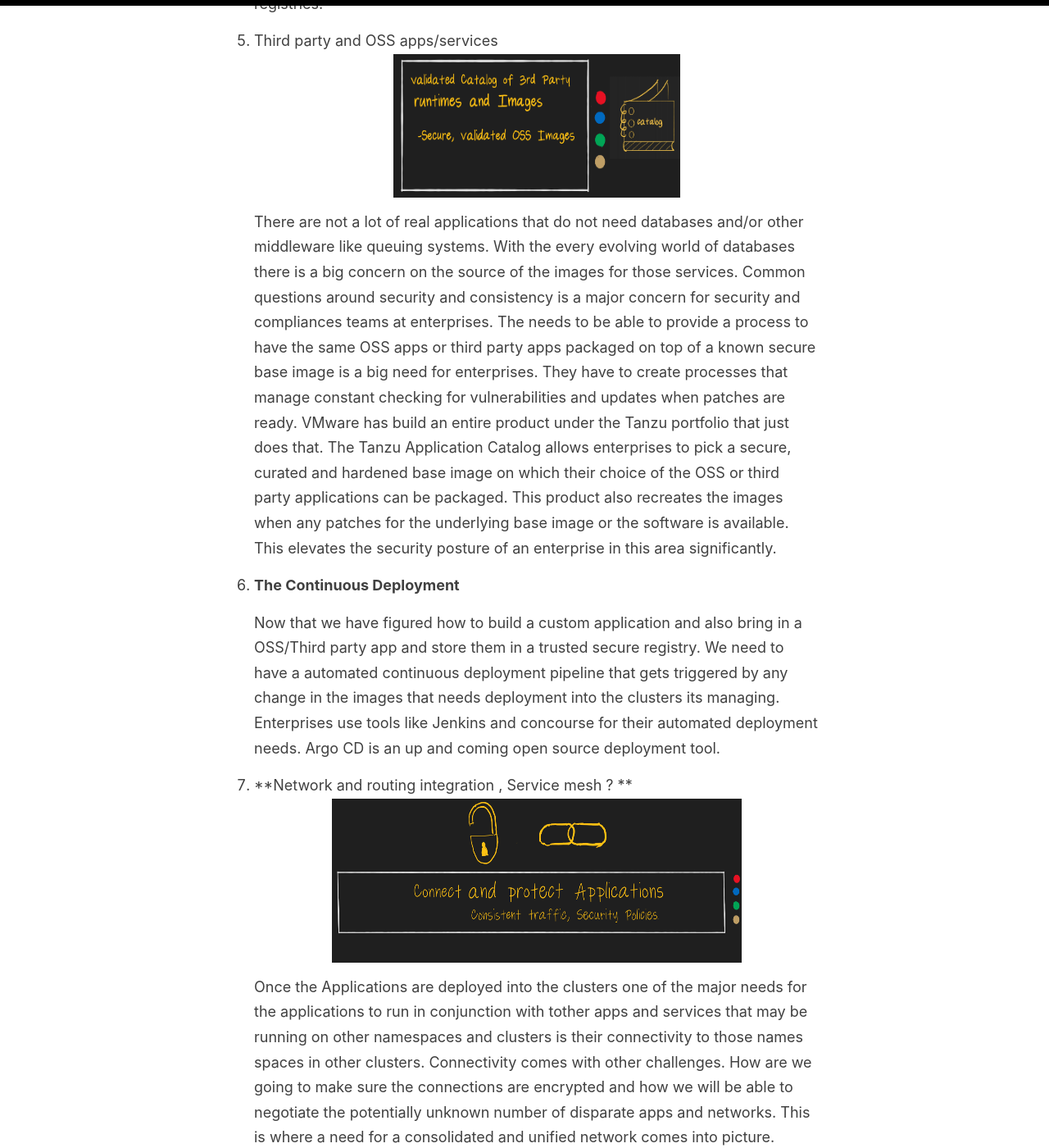
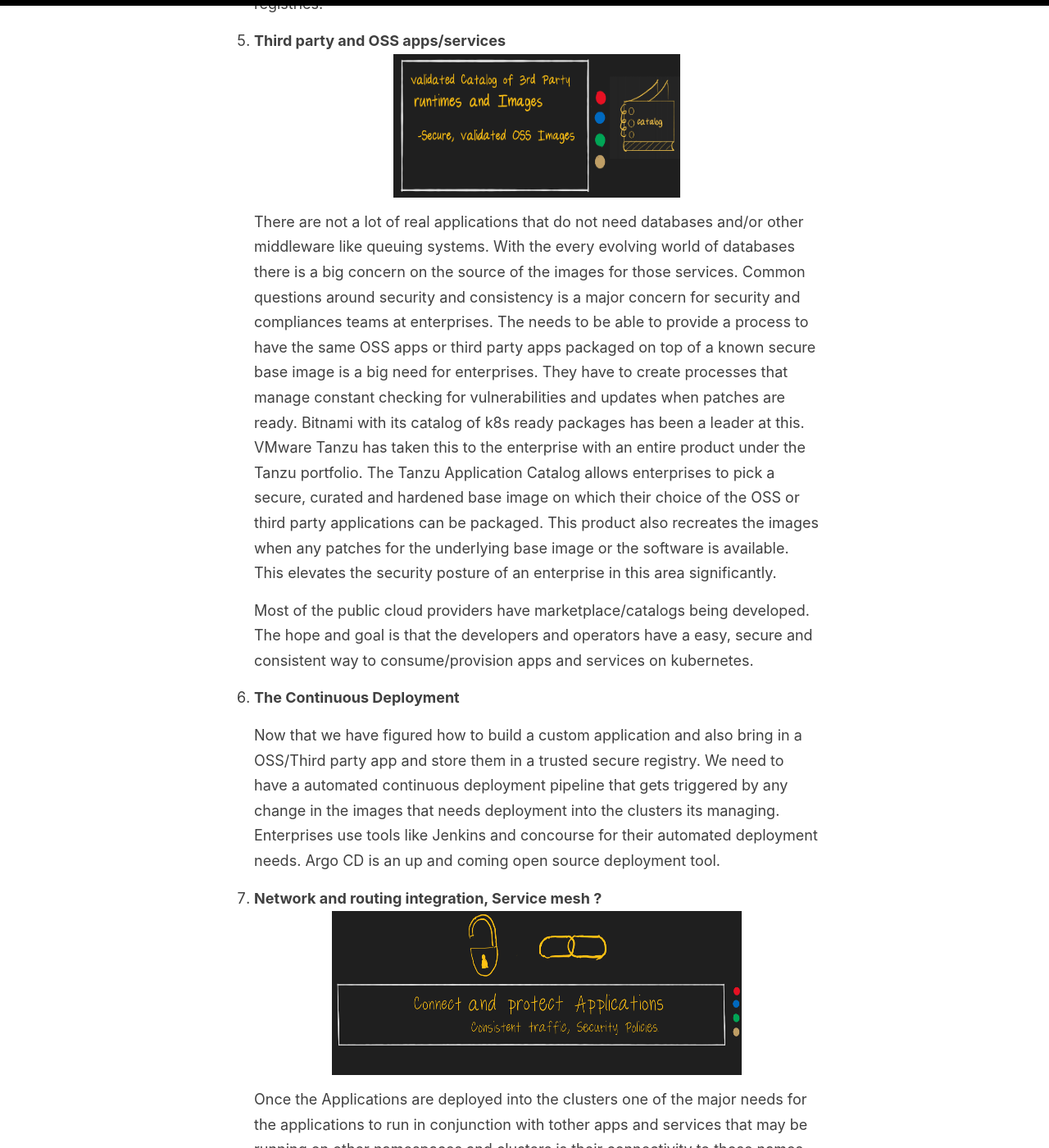
Before and after one commit to honnuanand/honnuanand.github.com, a Jekyll site: the page built from _posts/2021-04-25-dev-sec-ops.md, in a window 1280 px wide and 1400 px high, scrolled down 4950 px. Shown: the whole window at 82% size. Built offline with Jekyll 4.4.1, drawn with Linux system fonts in a browser that asks for light colours.

Commit message:
catalog words changed and added public cloud

```diff
--- a/_posts/2021-04-25-dev-sec-ops.md
+++ b/_posts/2021-04-25-dev-sec-ops.md
@@ -49,16 +49,18 @@ Lets run through a common set of pit stops that a DevSecOps flow or the journey
 
     The docker or oci image registry is a repository for storing OCI images. The registries have become increasingly sophisticated as they build towards scale, security, consistency and enterprise readiness. One such registry is Harbor which is an open source project under CNCF as well. Harbor has a few very strong enterprise ready features like automatic image scanning for vulnerabilities and control of consumption of images from clusters based on the level and number of vulnerabilities found by the scans. Harbor also allows for image signing to help avoid man in the middle attacks. Harbor has a good RBAC system to allow for user access controls along with support for a Helm repository. Having said that,  docker hub ,  GCR, ACR  and ECR are also very popular docker registries.
 
-1. Third party and OSS apps/services
+1. **Third party and OSS apps/services**
 <img src="/images/Catalog.png" width="350" height="175" />
 
-    There are not a lot of real applications that do not need databases and/or other middleware like queuing systems. With the every evolving world of databases there is a big concern on the source of the images for those services. Common questions around security and consistency is a major concern for security and compliances teams at enterprises. The needs to be able to provide a process to have the same OSS apps or third party apps packaged on top of a known secure base image is a big need for enterprises. They have to create processes that manage constant checking for vulnerabilities and updates when patches are ready. VMware has build an entire product under the Tanzu portfolio that just does that. The Tanzu Application Catalog allows enterprises to pick a secure, curated and hardened base image on which their choice of the OSS or third party applications can be packaged. This product also recreates the images when any patches for the underlying base image or the software is available. This elevates the security posture of an enterprise in this area significantly.
+    There are not a lot of real applications that do not need databases and/or other middleware like queuing systems. With the every evolving world of databases there is a big concern on the source of the images for those services. Common questions around security and consistency is a major concern for security and compliances teams at enterprises. The needs to be able to provide a process to have the same OSS apps or third party apps packaged on top of a known secure base image is a big need for enterprises. They have to create processes that manage constant checking for vulnerabilities and updates when patches are ready. Bitnami with its catalog of k8s ready packages has been a leader at this. VMware Tanzu has taken this to the enterprise with an entire product under the Tanzu portfolio. The Tanzu Application Catalog allows enterprises to pick a secure, curated and hardened base image on which their choice of the OSS or third party applications can be packaged. This product also recreates the images when any patches for the underlying base image or the software is available. This elevates the security posture of an enterprise in this area significantly.
+
+    Most of the public cloud providers have marketplace/catalogs being developed. The hope and goal is that the developers and operators have a easy, secure and consistent way to consume/provision apps and services on kubernetes.
 
 1. **The Continuous Deployment**
 
     Now that we have figured how to build a custom application and also bring in a OSS/Third party app and store them in a trusted secure registry. We need to have a automated continuous deployment pipeline that gets triggered by any change in the images that needs deployment into the clusters its managing. Enterprises use tools like Jenkins and concourse for their automated deployment needs. Argo CD is an up and coming open source deployment tool.
 
-1. **Network and routing integration ,  Service mesh ? **
+1. **Network and routing integration, Service mesh ?**
 <img src="/images/Networking.png" width="500" height="200" />
 
     Once the Applications are deployed into the clusters one of the major needs for the applications to run in conjunction with tother apps and services that may be running on other namespaces and clusters is their connectivity to those names spaces in other clusters. Connectivity comes with other challenges. How are we going to make sure the connections are encrypted and how we will be able to negotiate the potentially unknown number of disparate apps and networks. This is where a need for a consolidated and unified network comes into picture. Service meshes play a big role in solving this puzzle.  One example is VMware's Tanzu service mesh. TSM allows you to create an overall mesh connecting multiple istio installed k8s clusters. Its agents allow for a encrypted pipe to be created across all connected clusters and provides a unified view to the apps running in the connected names spaces via a Global Namespace. This helps realize a major requirement when the workloads for a given application may be spread across multiple clusters which may in turn be spread across multiple Geographies. A service mesh like this can enable multiple other features. Example: the Tanzu service mesh has all the traffic related information allowing it to use its agents to trigger app autoscaling using traffic based metrics.
```
